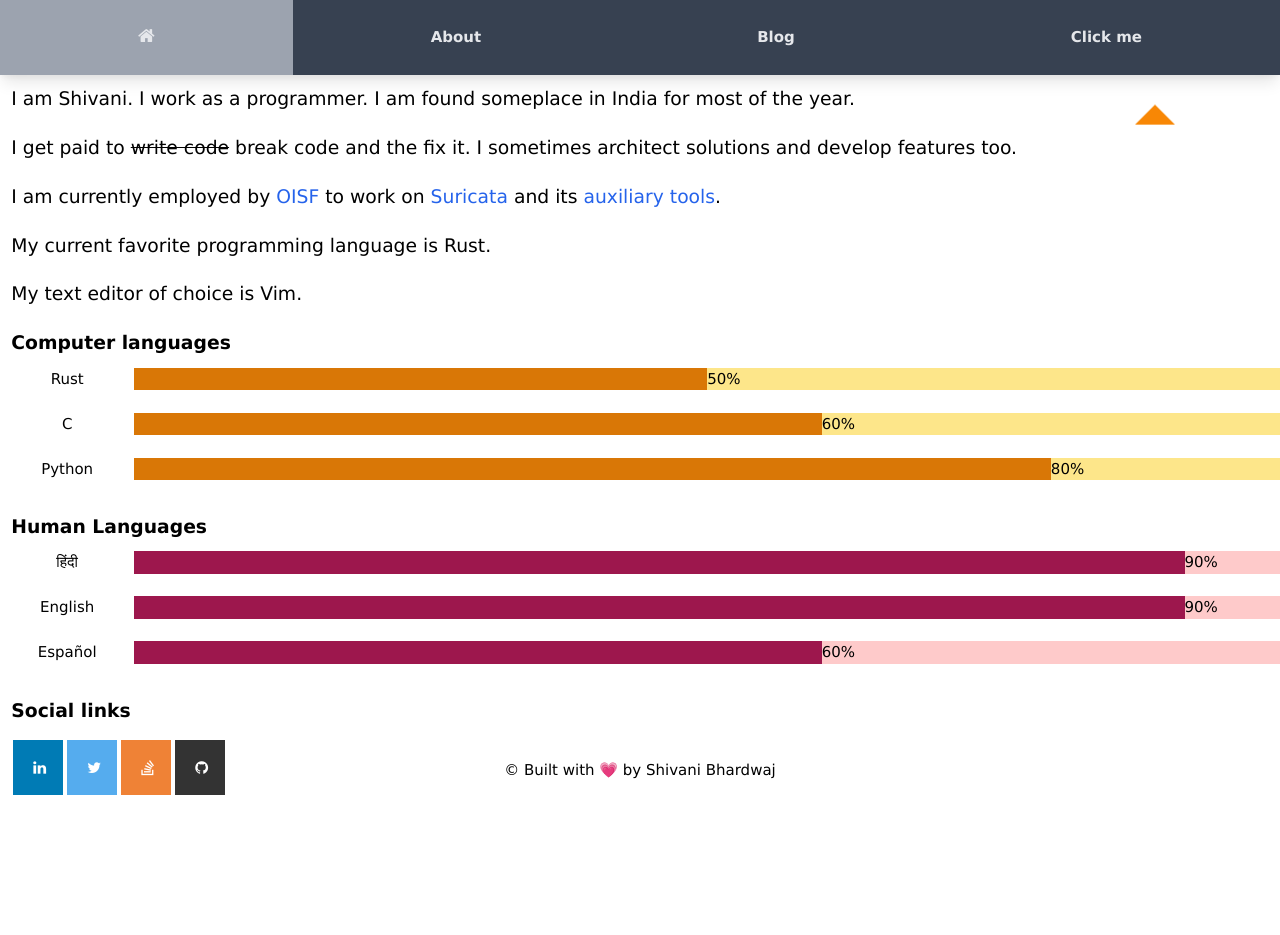
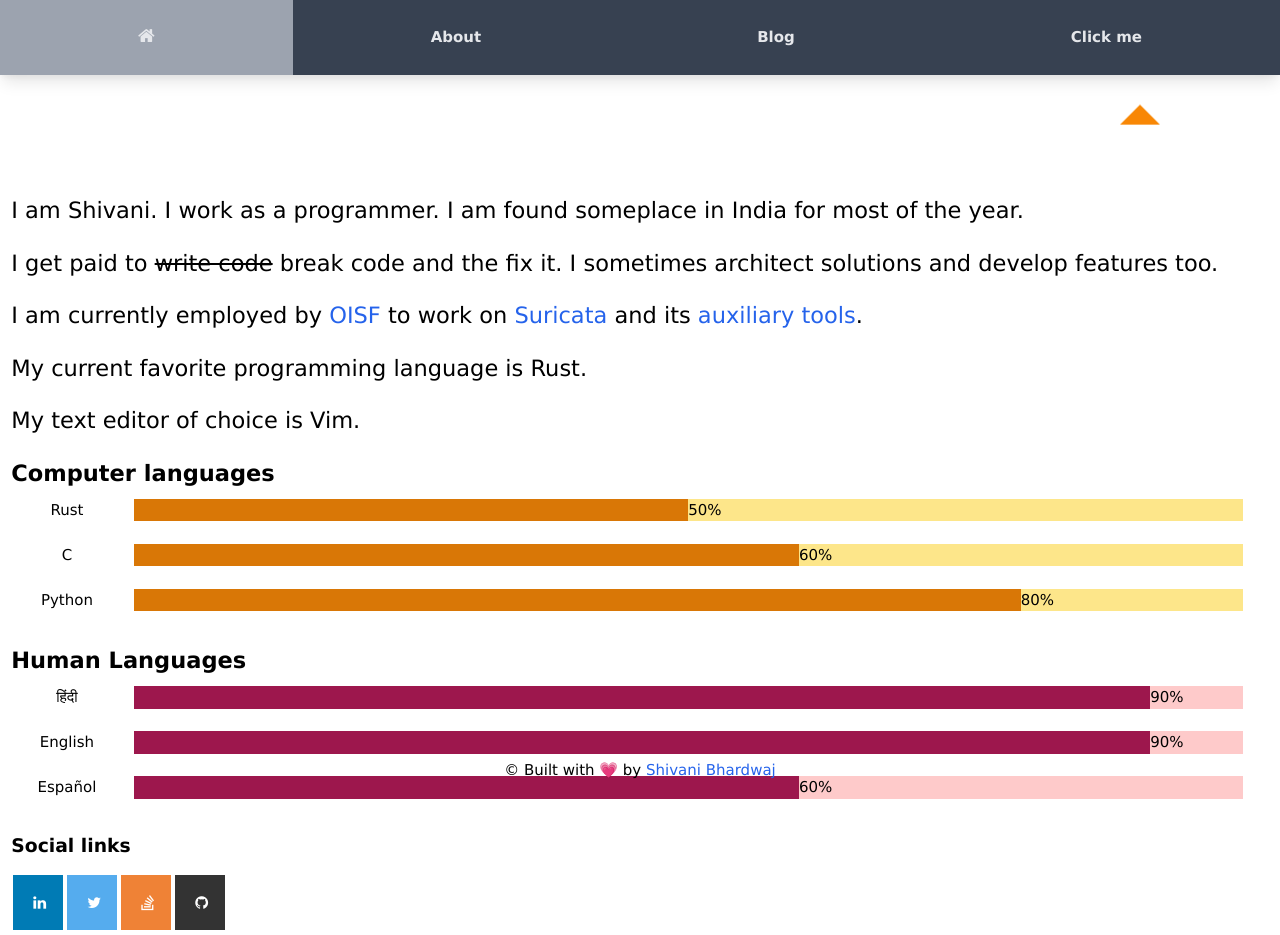
Before and after one commit to inashivb/website, a Nuxt app: page /about in a window 1280 px wide. Before the commit the page ends 800 px from the top, so only its background shows below. Built offline with nearby package versions, Linux system fonts and the light colour scheme.

Commit message:
fix broken footer

```diff
--- a/components/Footer.vue
+++ b/components/Footer.vue
@@ -1,7 +1,7 @@
 <template>
-    <footer class="">
+    <footer>
         <div class="w-full absolute bottom-5 text-center">
-            <p>&copy; Built with &#128151; by Shivani Bhardwaj</p>
+            <p>&copy; Built with &#128151; by <a class="text-blue-600" href="https://about.me/shivanibhardwaj">Shivani Bhardwaj</a></p>
         </div>
     </footer>
 </template>
--- a/components/Header.vue
+++ b/components/Header.vue
@@ -5,7 +5,7 @@
         <link rel="stylesheet" href="https://www.w3schools.com/w3css/4/w3.css">
         <link rel="stylesheet" href="https://cdnjs.cloudflare.com/ajax/libs/font-awesome/4.7.0/css/font-awesome.min.css">
         <div class="h-full bg-gray-700 font-extrabold flex flex-col md:flex-row shadow-lg">
-            <div v-if="false" class="text-gray-100 text-center p-7">Hello!</div>
+            <div v-if="false" class="text-gray-100 text-center p-7">Made by Shivani Bhardwaj</div>
             <nuxt-link to="/" class="menu-item">
                <div class="fa fa-home center w3-large"></div>
             </nuxt-link>
@@ -19,7 +19,7 @@
                 Click me
             </nuxt-link>
         </div>
-        <div class="px-28">
+        <div class="md:px-32">
             <div class="arrow-up md:float-right"></div>
         </div>
     </header>
--- a/pages/about.vue
+++ b/pages/about.vue
@@ -3,39 +3,39 @@
     <meta name="viewport" content="width=device-width, initial-scale=1">
     <link rel="stylesheet" href="https://cdnjs.cloudflare.com/ajax/libs/font-awesome/4.7.0/css/font-awesome.min.css">
     <Header />
-        <p class="p-3 text-left text-xl">I am Shivani. I work as a programmer. I am found someplace in India for most of the year.</p>
-        <p class="p-3 text-left text-xl">I get paid to <s>write code</s> break code and the fix it. I sometimes architect solutions and develop features too.</p>
-        <p class="p-3 text-left text-xl">I am currently employed by <a class="text-blue-600" href="https://oisf.net/">OISF</a> to work on <a class="text-blue-600" href="https://suricata.io/">Suricata</a> and its <a class="text-blue-600" href="https://github.com/orgs/OISF/repositories">auxiliary tools</a>.</p>
-        <p class="p-3 text-left text-xl">My current favorite programming language is Rust.</p>
-        <p class="p-3 text-left text-xl">My text editor of choice is Vim.</p>
-        <p class="p-3 text-left text-xl font-bold">Computer languages</p>
-        <div class="flex flex-row">
+        <p class="p-3 text-left text-2xl pt-32">I am Shivani. I work as a programmer. I am found someplace in India for most of the year.</p>
+        <p class="p-3 text-left text-2xl">I get paid to <s>write code</s> break code and the fix it. I sometimes architect solutions and develop features too.</p>
+        <p class="p-3 text-left text-2xl">I am currently employed by <a class="text-blue-600" href="https://oisf.net/">OISF</a> to work on <a class="text-blue-600" href="https://suricata.io/">Suricata</a> and its <a class="text-blue-600" href="https://github.com/orgs/OISF/repositories">auxiliary tools</a>.</p>
+        <p class="p-3 text-left text-2xl">My current favorite programming language is Rust.</p>
+        <p class="p-3 text-left text-2xl">My text editor of choice is Vim.</p>
+        <p class="p-3 text-left text-2xl font-bold">Computer languages</p>
+        <div class="flex flex-row pr-10">
             <div class="text-center w-40">Rust</div>
             <div class="bg-yellow-600 flex-grow w-1/2"></div>
             <div class="bg-yellow-200 flex-grow w-1/2">50%</div>
         </div><br>
-        <div class="flex flex-row">
+        <div class="flex flex-row pr-10">
             <div class="text-center w-40">C</div>
             <div class="bg-yellow-600 flex-grow w-3/5"></div>
             <div class="bg-yellow-200 flex-grow w-2/5">60%</div>
         </div><br>
-        <div class="flex flex-row">
+        <div class="flex flex-row pr-10">
             <div class="text-center w-40">Python</div>
             <div class="bg-yellow-600 flex-grow w-4/5"></div>
             <div class="bg-yellow-200 flex-grow w-1/5">80%</div>
         </div><br>
-        <p class="p-3 text-left text-xl font-bold">Human Languages</p>
-        <div class="flex flex-row">
+        <p class="p-3 text-left text-2xl font-bold">Human Languages</p>
+        <div class="flex flex-row pr-10">
             <div class="text-center w-40">हिंदी</div>
             <div class="bg-pink-800 flex-grow w-11/12"></div>
             <div class="bg-red-200 flex-grow w-1/12">90%</div>
         </div><br>
-        <div class="flex flex-row">
+        <div class="flex flex-row pr-10">
             <div class="text-center w-40">English</div>
             <div class="bg-pink-800 flex-grow w-11/12"></div>
             <div class="bg-red-200 flex-grow w-1/12">90%</div>
         </div><br>
-        <div class="flex flex-row">
+        <div class="flex flex-row pr-10">
             <div class="text-center w-40">Español</div>
             <div class="bg-pink-800 flex-grow w-3/5"></div>
             <div class="bg-red-200 flex-grow w-2/5">60%</div>
--- a/pages/blog.vue
+++ b/pages/blog.vue
@@ -4,7 +4,7 @@
     <script>
         export default {
             async asyncData({ $content, params }) {
-            const articles = await $content('blog') // instead of $content('articles', params.slug)
+            const articles = await $content('blog')
                 .only(['title', 'slug'])
                 .sortBy('createdAt', 'asc')
                 .fetch()
--- a/pages/clickme.vue
+++ b/pages/clickme.vue
@@ -1,11 +1,58 @@
 <template lang="html">
     <div>
-    <Header>
-
-    </Header>
-    <Footer>
-
-    </Footer>
-        <h1 class="text-center text-4xl font-extrabold">Social apps</h1>
+    <Header/>
+        <p class="px-12 pt-32 text-left text-2xl">Since you did fall for the (annoying) clickbait, here's your chance to do a noble deed.</p>
+        <p class="px-12 text-left text-2xl">Below is the list of a few open source projects that are awesome and I endorse.</p>
+        <p class="px-12 text-left text-2xl">If you also use any of these projects, please consider donating. If you are not in a position to donate, please check their GitHub and leave a &#11088;!</p>
+        <div class="flex-col p-10">
+            <div class="card text-center">
+                <a href="https://oisf.net/memberships"></a>
+                <div>
+                    <h2 class="font-bold">Suricata</h2>
+                </div>
+            </div>
+            </br>
+            <div class="card text-center">
+                <a href="https://www.rust-lang.org/sponsors"></a>
+                <div>
+                    <h2 class="font-bold">Rust</h2>
+                </div>
+            </div>
+            </br>
+            <div class="card text-center">
+                <a href="https://opencollective.com/nuxtjs#contribute"></a>
+                <div>
+                    <h2 class="font-bold">Nuxt.js</h2>
+                </div>
+            </div>
+<!--            </br>
+            <div class="card text-center">
+                <a href="#"></a>
+                <div>
+                    <h2>Blah</h2>
+                </div>
+            </div>
+            </br>
+            <div class="card text-center">
+                <a href="#"></a>
+                <div>
+                    <h2>Blah</h2>
+                </div>
+            </div> -->
+        </div>
+    <Footer/>
     </div>
 </template>
+
+<style scoped>
+.card {
+    background-color: #f9fafb;
+    border-radius: 25px;
+    box-shadow: 0 3px 10px 0 #aaa;
+    cursor: pointer;
+    height: 100px;
+    position: relative;
+    width: 100%;
+    padding: 10px;
+}
+</style>
--- a/pages/index.vue
+++ b/pages/index.vue
@@ -1,9 +1,26 @@
 <template>
-  <div>
+  <div class="relative">
     <Header />
-        <h1 class="p-10 text-center text-5xl font-extrabold">Helloooooo, beautiful human!</h1>
+        <h1 class="pt-32 pb-8 text-center text-5xl font-extrabold">Helloooooo, beautiful human!</h1>
         <p class="p-3 text-left text-2xl">Welcome to my little corner on the web.</p>
         <p class="p-3 text-left text-2xl">Here are some pretty pictures to lift your mood and... fill this page up. &#128517;</p>
+        <div class="flex flex-col items-center pb-10">
+          <div class="m-auto p-8">
+            <img src='~assets/lake.JPG' alt="Mirror Lake">
+          </div>
+          </br>
+          <div class="m-auto p-8">
+            <img src='~assets/lone-red-tree.JPG' alt="Lone Red Tree">
+          </div>
+          </br>
+          <div class="m-auto p-8">
+            <img src='~assets/rain-mountains.JPG' alt="Pouring on Mountains">
+          </div>
+          </br>
+          <div class="m-auto p-8">
+            <img src='~assets/jardin-luxem.JPG' alt="Grey in Sky Rainbow on Earth">
+          </div>
+        </div>
     <Footer />
   </div>
 </template>
@@ -13,3 +30,13 @@ import Vue from 'vue'
 
 export default Vue.extend({})
 </script>
+
+<style>
+img {
+  border: 1px solid #ddd;
+  border-radius: 4px;
+  padding: 5px;
+  height: 400px;
+  width: 100%;
+}
+</style>
```
Also changed, not shown: pages/clickbait.vue (deleted).
